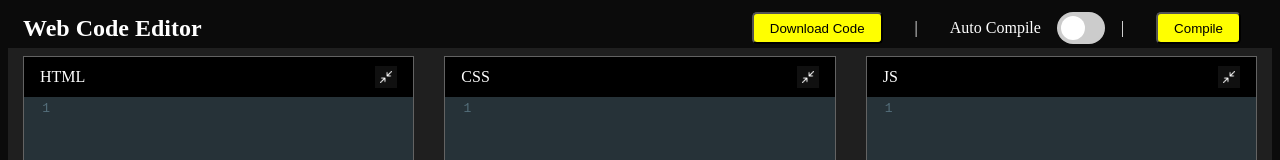
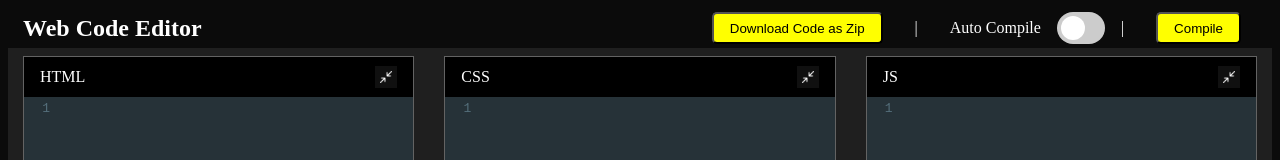
Before and after one commit to OgAeons/web-code-editor, a React (Vite) app: page / in a window 1280 px wide. Shown: the top 160 px of the page. Built offline with nearby package versions, Linux system fonts and the light colour scheme.

Commit message:
Installed JSZip and file-saver, to implement zip download

```diff
--- a/package.json
+++ b/package.json
@@ -11,6 +11,8 @@
   },
   "dependencies": {
     "codemirror": "^5.65.17",
+    "file-saver": "^2.0.5",
+    "jszip": "^3.10.1",
     "react": "^18.3.1",
     "react-codemirror2": "^8.0.0",
     "react-dom": "^18.3.1"
--- a/src/components/App.jsx
+++ b/src/components/App.jsx
@@ -1,5 +1,7 @@
 import React, {useState, useEffect} from "react"
 import Editor from "./Editor"
+import JSZip from "jszip"
+import { saveAs } from "file-saver"
 
 function App() {
     const [html, setHtml] = useState("")
@@ -32,15 +34,7 @@ function App() {
     }
 
     function downloadCode() {
-        const downloadFile = (content, fileName, fileType) => {
-            const blob = new Blob([content], { type: fileType })
-            const url = URL.createObjectURL(blob)
-            const file = document.createElement("a")
-            file.href = url
-            file.download = fileName
-            file.click()
-            URL.revokeObjectURL(url)
-        }
+        const zip = new JSZip()
 
         const htmlContent = `
             <!DOCTYPE html>
@@ -55,16 +49,20 @@ function App() {
                     <script type="module" src="./index-WebCodeEditor.js"></script>
                 </html>
         `
-        downloadFile(htmlContent, "index-WebCodeEditor.html", "text/html")
-        downloadFile(css, "styles-WebCodeEditor.css", "text/css")
-        downloadFile(javascript, "index-WebCodeEditor.js", "application/javascript")
+        zip.file("index.html", htmlContent)
+        zip.file("styles.css", css)
+        zip.file("index.js", javascript)
+
+        zip.generateAsync({ type: "blob" }).then(content => {
+            saveAs(content, "web-code-editor.zip")
+        })
     }
 
     return (
         <div>
             <div className="navbar">
                 <h2>Web Code Editor</h2>
-                <button onClick={downloadCode}>Download Code</button>
+                <button onClick={downloadCode}>Download Code as Zip</button>
                 <p> | </p>
                 <p>Auto Compile</p>
                 <label class="switch">
```
Also changed, not shown: 1 other file (tests, documents, lock files or other folders).
